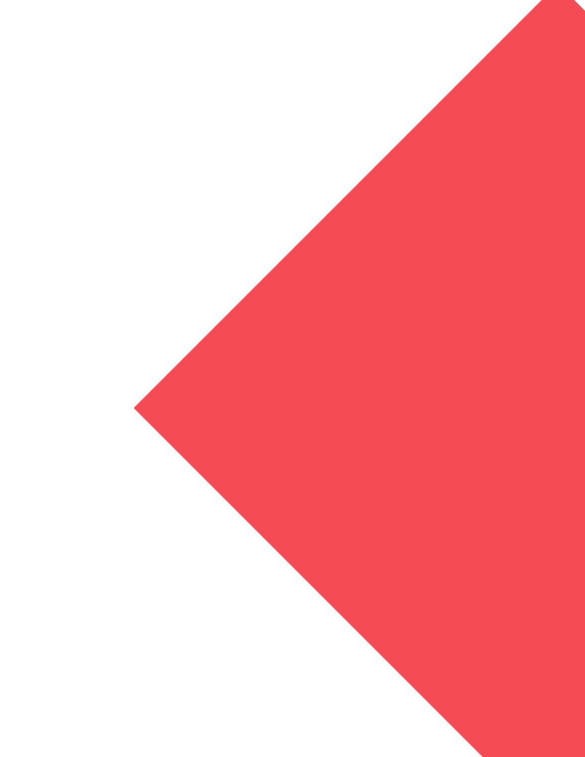
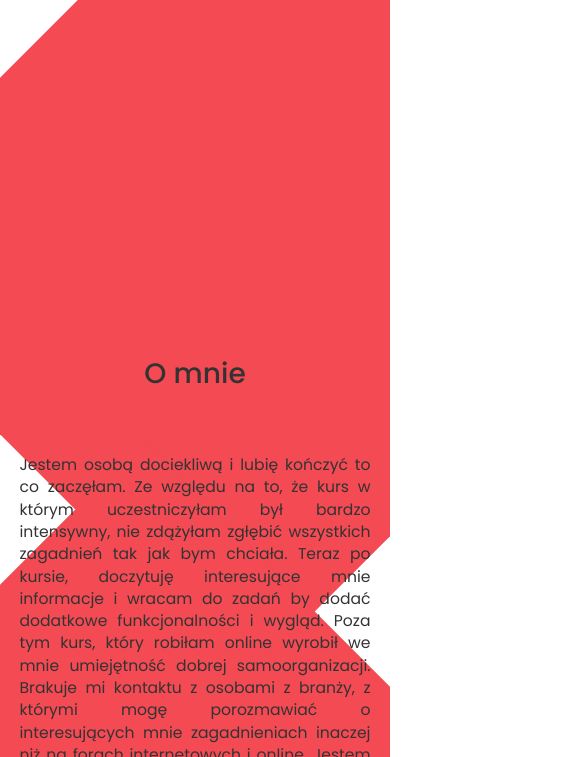
Before and after one commit to och-karr/my-portfolio-website, a website: page index.html in a window 390 px wide. Shown: the part 214-971 px from the top of the page, 585 px wide, since content can reach past the window. Drawn offline with nearby package versions, Linux system fonts and the light colour scheme.

Commit message:
Add some corrections

```diff
--- a/index.html
+++ b/index.html
@@ -11,8 +11,6 @@
 
   <body>
     <div class="container">
-
-      <div class="section section-1">
 
     <nav class="navbar navbar-default navbar-fixed-top my-navbar">
         <div class="container-fluid">
@@ -34,6 +32,8 @@
         </div>
         </div>
       </nav>
+
+      <div class="section section-1">
 
         <h1 data-aos="fade-left" data-aos-delay="50" data-aos-duration="1000">
           Karolina Och-Pudło
--- a/sass/style.scss
+++ b/sass/style.scss
@@ -7,17 +7,19 @@ $main-color: #F34A53;
 }
 
 body {
+    margin: 0;
+	padding: 0;
     font-family: 'Poppins';
-    margin: 0;
     font-size: 62.5%;
-    overflow-x: hidden;
-    position: relative;
+    // width: 100vh;
 }
 
-.section {
-    height: 100vh;
-    width: 90%;
-    margin: auto;
+.container {
+    margin: 0;
+	padding: 0;
+    width: 100%;
+    overflow: hidden;
+    position: relative;
 
     .my-navbar {
         background: rgba(255, 255, 255, 0.836);
@@ -30,6 +32,13 @@ body {
             font-size: 3em;
         }
     }
+}
+
+.section {
+	padding: 0;
+    height: 100vh;
+    width: 90%;
+    margin: auto;
 
     .line {
         background: $main-color;
@@ -58,7 +67,7 @@ body {
     }
 
     h2 {
-        font-size: 2rem;
+        font-size: 3em;
         padding: 0;
         margin: 10px;
         span {
@@ -184,3 +193,31 @@ h2 {
     }
 
 }
+
+@media (max-width : 480px) {
+    .section {
+        height: 50vh;
+    }
+
+    h1 {
+        font-size: 8em;
+    }
+
+    h2 {
+        font-size: 4.5em;
+    }
+
+    p {
+        font-size: 3em;
+    }
+
+    #square1 {
+        top: 12%;
+        right: -40%;
+    }
+
+    #square2 {
+        top: 55%;
+        left: -40%;
+    }
+}
```
Also changed, not shown: css/style.css. Lines whose indentation alone changed are shown as unchanged.
